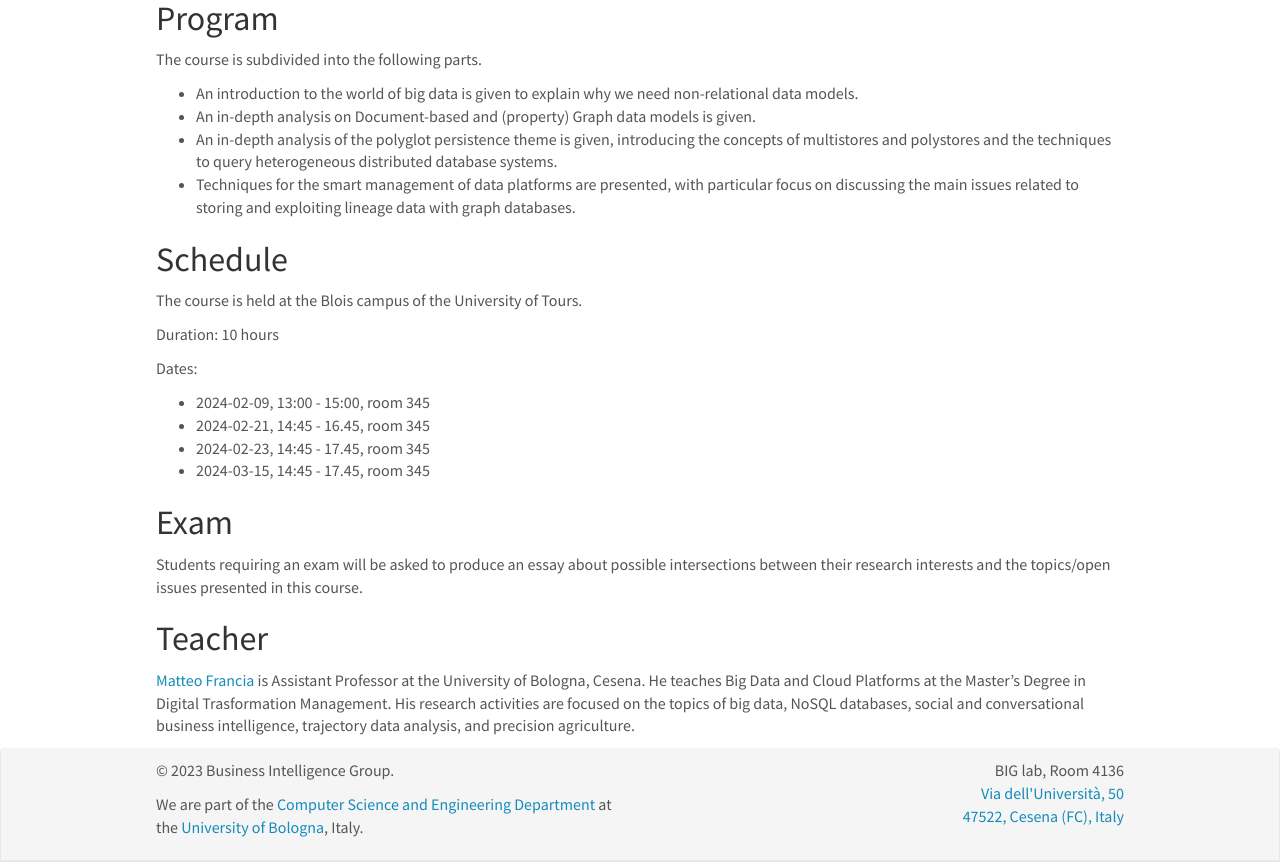
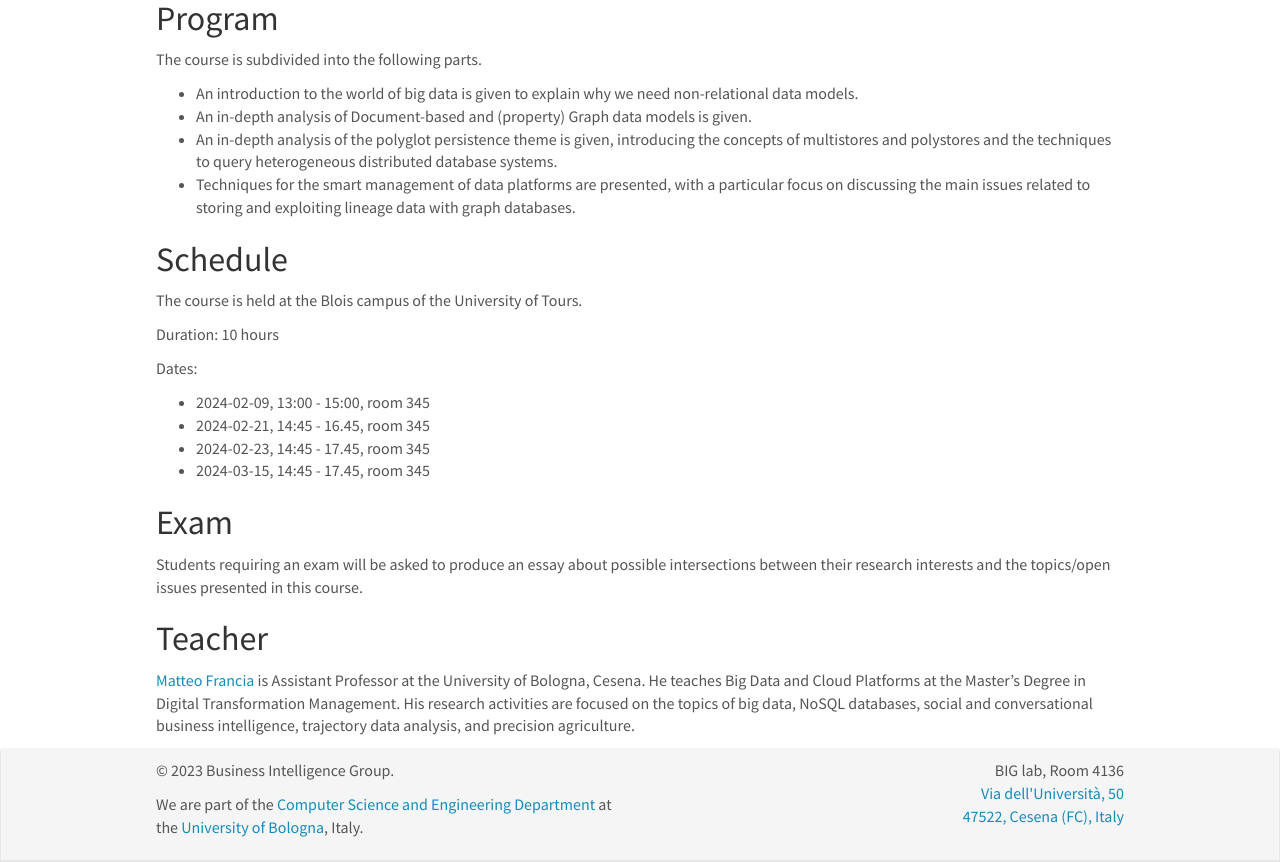
Before and after one commit to big-unibo/big-unibo.github.io, a Jekyll site: the page built from _pages/phd_nosql_utours_2324.md, in a window 1280 px wide and 1181 px high. Shown: the part 295-1157 px from the top of the window. Built offline with Jekyll 4.4.1, drawn with Linux system fonts in a browser that asks for light colours; nearby versions of some CDN libraries.

Commit message:
update phd courses

```diff
--- a/_pages/phd_nosql_utours_2324.md
+++ b/_pages/phd_nosql_utours_2324.md
@@ -16,9 +16,9 @@ It is held within the [PhD in Computer Science](???) at the University of Tours,
 
 The course is subdivided into the following parts.
 - An introduction to the world of big data is given to explain why we need non-relational data models.
-- An in-depth analysis on Document-based and (property) Graph data models is given.
+- An in-depth analysis of Document-based and (property) Graph data models is given.
 - An in-depth analysis of the polyglot persistence theme is given, introducing the concepts of multistores and polystores and the techniques to query heterogeneous distributed database systems.
-- Techniques for the smart management of data platforms are presented, with particular focus on discussing the main issues related to storing and exploiting lineage data with graph databases.
+- Techniques for the smart management of data platforms are presented, with a particular focus on discussing the main issues related to storing and exploiting lineage data with graph databases.
 
 ## Schedule
 
@@ -39,4 +39,4 @@ Students requiring an exam will be asked to produce an essay about possible inte
 
 ## Teacher
 
-[Matteo Francia](https://www.unibo.it/sitoweb/m.francia/) is Assistant Professor at the University of Bologna, Cesena. He teaches Big Data and Cloud Platforms at the Master's Degree in Digital Trasformation Management. His research activities are focused on the topics of big data, NoSQL databases, social and conversational business intelligence, trajectory data analysis, and precision agriculture.
+[Matteo Francia](https://www.unibo.it/sitoweb/m.francia/) is Assistant Professor at the University of Bologna, Cesena. He teaches Big Data and Cloud Platforms at the Master's Degree in Digital Transformation Management. His research activities are focused on the topics of big data, NoSQL databases, social and conversational business intelligence, trajectory data analysis, and precision agriculture.
```
